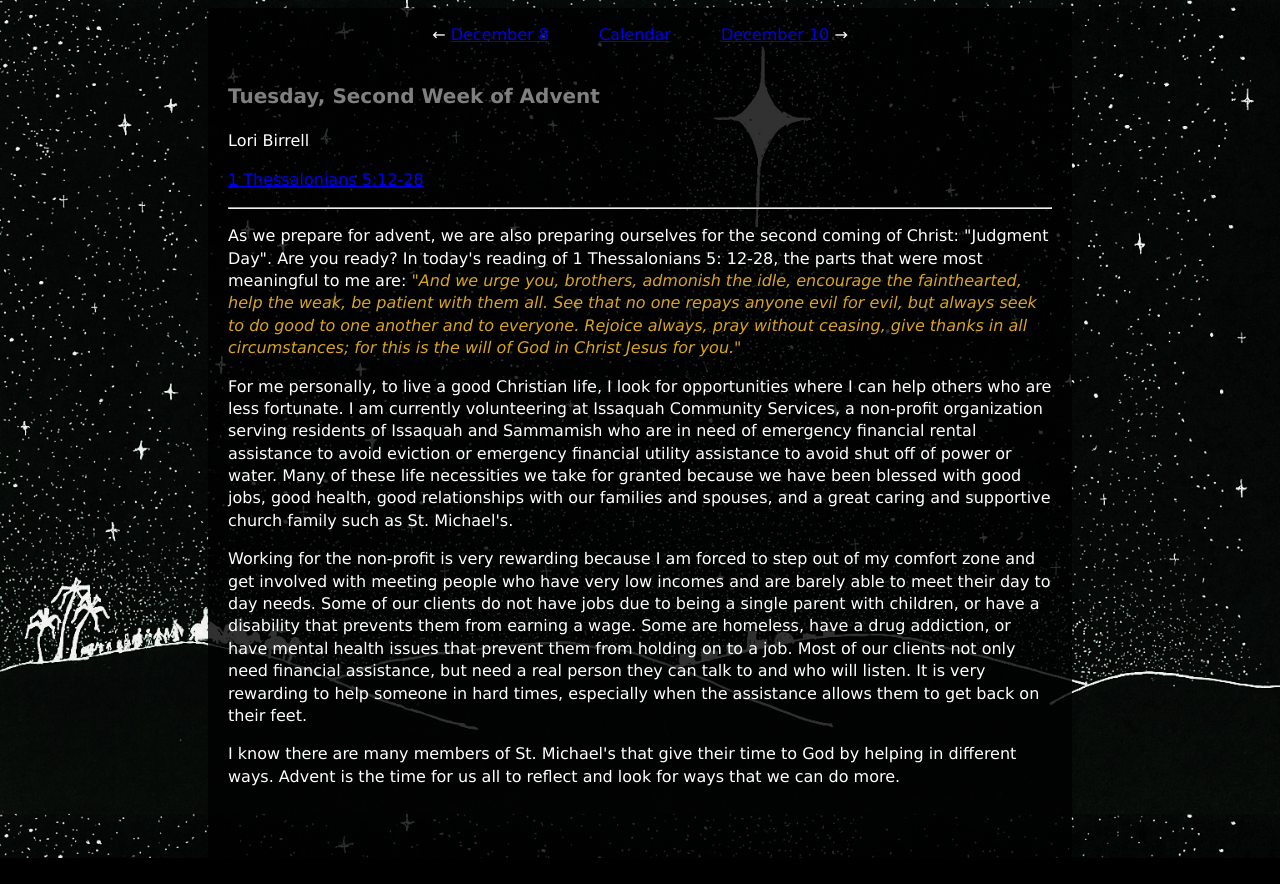
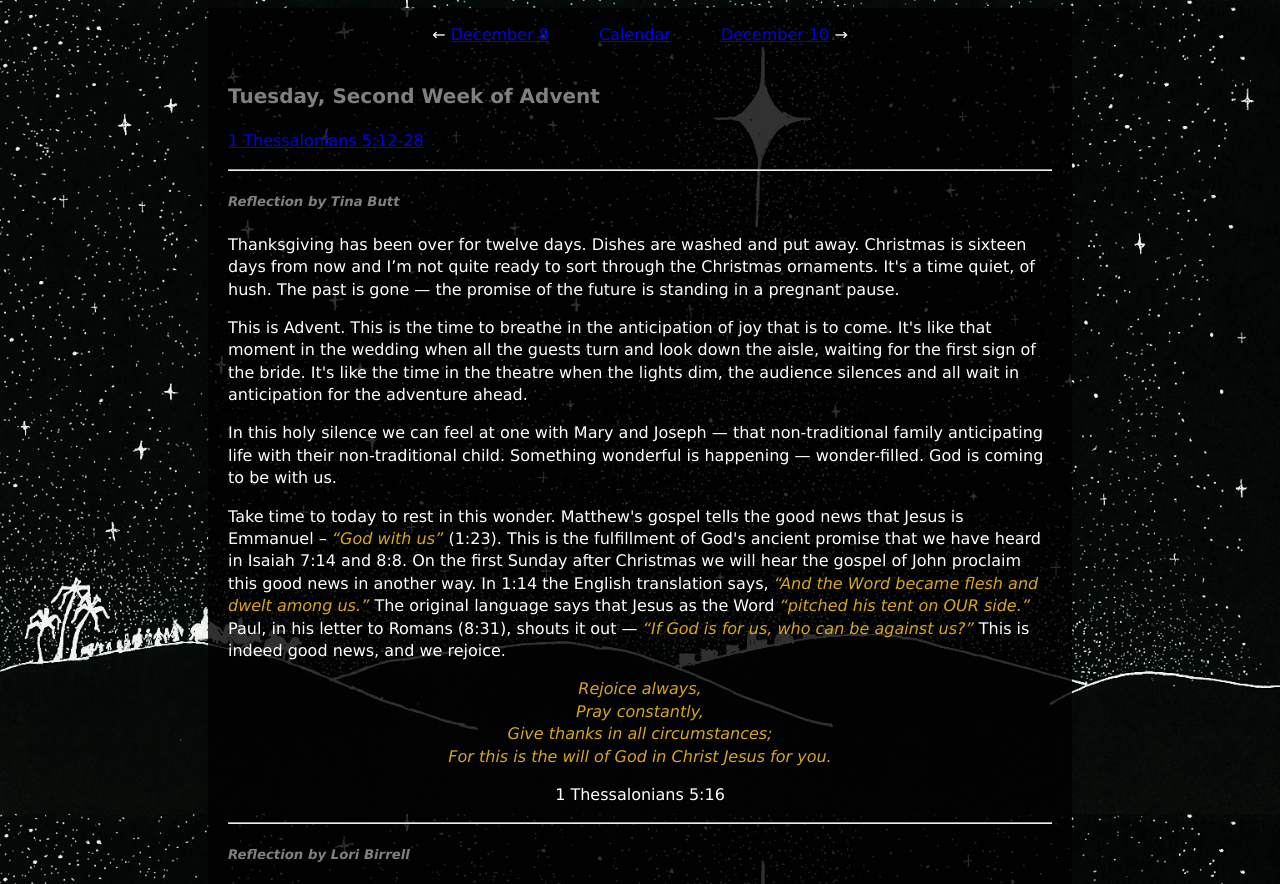
Before and after one commit to zachlute/advent-2014, a plain HTML site: page dec09.html in a window 1280 px wide. Shown: the top 884 px of the page. Before the commit the page ends 858 px from the top, so only its background shows below. Drawn offline with nearby package versions, Linux system fonts and the light colour scheme.

Commit message:
Added a second reflection to Dec 09.

```diff
--- a/advent.css
+++ b/advent.css
@@ -68,6 +68,12 @@ body {
 	color: gray;
 	font-size: 20px;
 	font-weight: bold;
+}
+
+h5.author {
+	color: gray;
+	font-weight: bold;
+	font-style: italic;
 }
 
 .bible {
--- a/dec09.html
+++ b/dec09.html
@@ -20,14 +20,33 @@
       </div>
 
     	<p id="title">Tuesday, Second Week of Advent</p>
-      <p id="author">Lori Birrell</p>
       <p id="reading"><a href="https://www.biblegateway.com/passage/?search=1%20Thessalonians+5:12-28&amp;version=NRSV" target="_blank">1 Thessalonians 5:12-28</a></p>
       <hr/>
       <div id="reflection">
-        <p>As we prepare for advent, we are also preparing ourselves for the second coming of Christ: "Judgment Day". Are you ready? In today's reading of 1 Thessalonians 5: 12-28, the parts that were most meaningful to me are: <em class="bible">"And we urge you, brothers, admonish the idle, encourage the fainthearted, help the weak, be patient with them all. See that no one repays anyone evil for evil, but always seek to do good to one another and to everyone. Rejoice always, pray without ceasing, give thanks in all circumstances; for this is the will of God in Christ Jesus for you."</em></p>
-        <p>For me personally, to live a good Christian life, I look for opportunities where I can help others who are less fortunate. I am currently volunteering at Issaquah Community Services, a non-profit organization serving residents of Issaquah and Sammamish who are in need of emergency financial rental assistance to avoid eviction or emergency financial utility assistance to avoid shut off of power or water. Many of these life necessities we take for granted because we have been blessed with good jobs, good health, good relationships with our families and spouses, and a great caring and supportive church family such as St. Michael's.</p>
-        <p>Working for the non-profit is very rewarding because I am forced to step out of my comfort zone and get involved with meeting people who have very low incomes and are barely able to meet their day to day needs. Some of our clients do not have jobs due to being a single parent with children, or have a disability that prevents them from earning a wage. Some are homeless, have a drug addiction, or have mental health issues that prevent them from holding on to a job. Most of our clients not only need financial assistance, but need a real person they can talk to and who will listen. It is very rewarding to help someone in hard times, especially when the assistance allows them to get back on their feet.</p>
-        <p>I know there are many members of St. Michael's that give their time to God by helping in different ways. Advent is the time for us all to reflect and look for ways that we can do more.</p>
+        <div>
+          <h5 class="author">Reflection by Tina Butt</h5>
+          <p>Thanksgiving has been over for twelve days. Dishes are washed and put away. Christmas is sixteen days from now and I’m not quite ready to sort through the Christmas ornaments. It&apos;s a time quiet, of hush. The past is gone &mdash; the promise of the future is standing in a pregnant pause.</p>
+          <p>This is Advent. This is the time to breathe in the anticipation of joy that is to come. It&apos;s like that moment in the wedding when all the guests turn and look down the aisle, waiting for the first sign of the bride. It&apos;s like the time in the theatre when the lights dim, the audience silences and all wait in anticipation for the adventure ahead.</p>
+          <p>In this holy silence we can feel at one with Mary and Joseph &mdash; that non-traditional family anticipating life with their non-traditional child. Something wonderful is happening &mdash; wonder-filled. God is coming to be with us.</p>
+          <p>Take time to today to rest in this wonder. Matthew&apos;s gospel tells the good news that Jesus is Emmanuel – <em class="bible">&ldquo;God with us&rdquo;</em> (1:23). This is the fulfillment of God&apos;s ancient promise that we have heard in Isaiah 7:14 and 8:8. On the first Sunday after Christmas we will hear the gospel of John proclaim this good news in another way. In 1:14 the English translation says, <em class="bible">&ldquo;And the Word became flesh and dwelt among us.&rdquo;</em> The original language says that Jesus as the Word <em class="bible">&ldquo;pitched his tent on OUR side.&rdquo;</em> Paul, in his letter to Romans (8:31), shouts it out &mdash; <em class="bible">&ldquo;If God is for us, who can be against us?&rdquo;</em> This is indeed good news, and we rejoice.</p>
+          <p style="text-align:center">
+            <em class="bible">
+              Rejoice always,<br>
+              Pray constantly,<br>
+              Give thanks in all circumstances;<br>
+              For this is the will of God in Christ Jesus for you.<br>
+            </em>
+          </p>
+          <p style="text-align:center">1 Thessalonians 5:16</p>
+        </div>
+        <hr/>
+        <div>
+          <h5 class="author">Reflection by Lori Birrell</h5>
+          <p>As we prepare for advent, we are also preparing ourselves for the second coming of Christ: "Judgment Day". Are you ready? In today's reading of 1 Thessalonians 5: 12-28, the parts that were most meaningful to me are: <em class="bible">"And we urge you, brothers, admonish the idle, encourage the fainthearted, help the weak, be patient with them all. See that no one repays anyone evil for evil, but always seek to do good to one another and to everyone. Rejoice always, pray without ceasing, give thanks in all circumstances; for this is the will of God in Christ Jesus for you."</em></p>
+          <p>For me personally, to live a good Christian life, I look for opportunities where I can help others who are less fortunate. I am currently volunteering at Issaquah Community Services, a non-profit organization serving residents of Issaquah and Sammamish who are in need of emergency financial rental assistance to avoid eviction or emergency financial utility assistance to avoid shut off of power or water. Many of these life necessities we take for granted because we have been blessed with good jobs, good health, good relationships with our families and spouses, and a great caring and supportive church family such as St. Michael's.</p>
+          <p>Working for the non-profit is very rewarding because I am forced to step out of my comfort zone and get involved with meeting people who have very low incomes and are barely able to meet their day to day needs. Some of our clients do not have jobs due to being a single parent with children, or have a disability that prevents them from earning a wage. Some are homeless, have a drug addiction, or have mental health issues that prevent them from holding on to a job. Most of our clients not only need financial assistance, but need a real person they can talk to and who will listen. It is very rewarding to help someone in hard times, especially when the assistance allows them to get back on their feet.</p>
+          <p>I know there are many members of St. Michael's that give their time to God by helping in different ways. Advent is the time for us all to reflect and look for ways that we can do more.</p>
+        </div>
       </div>
     </div>
 
```
